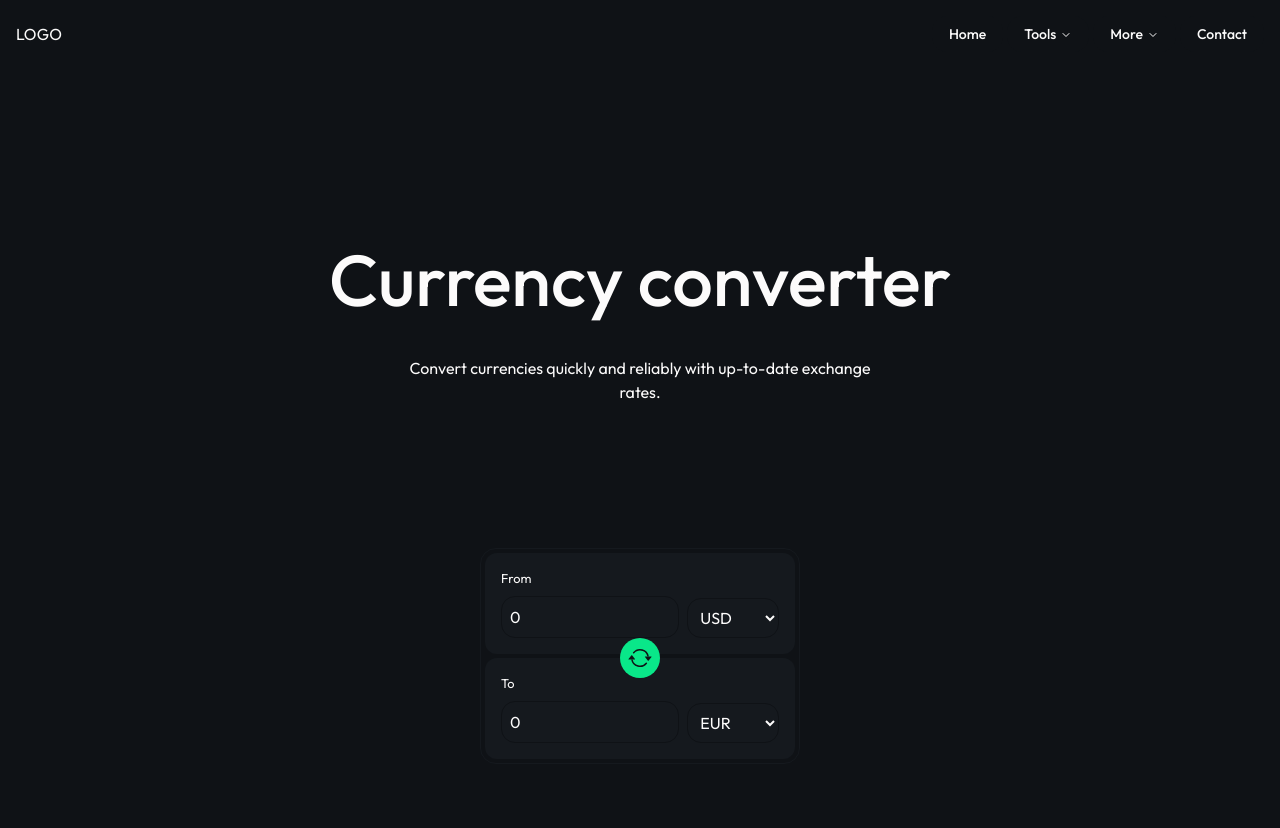
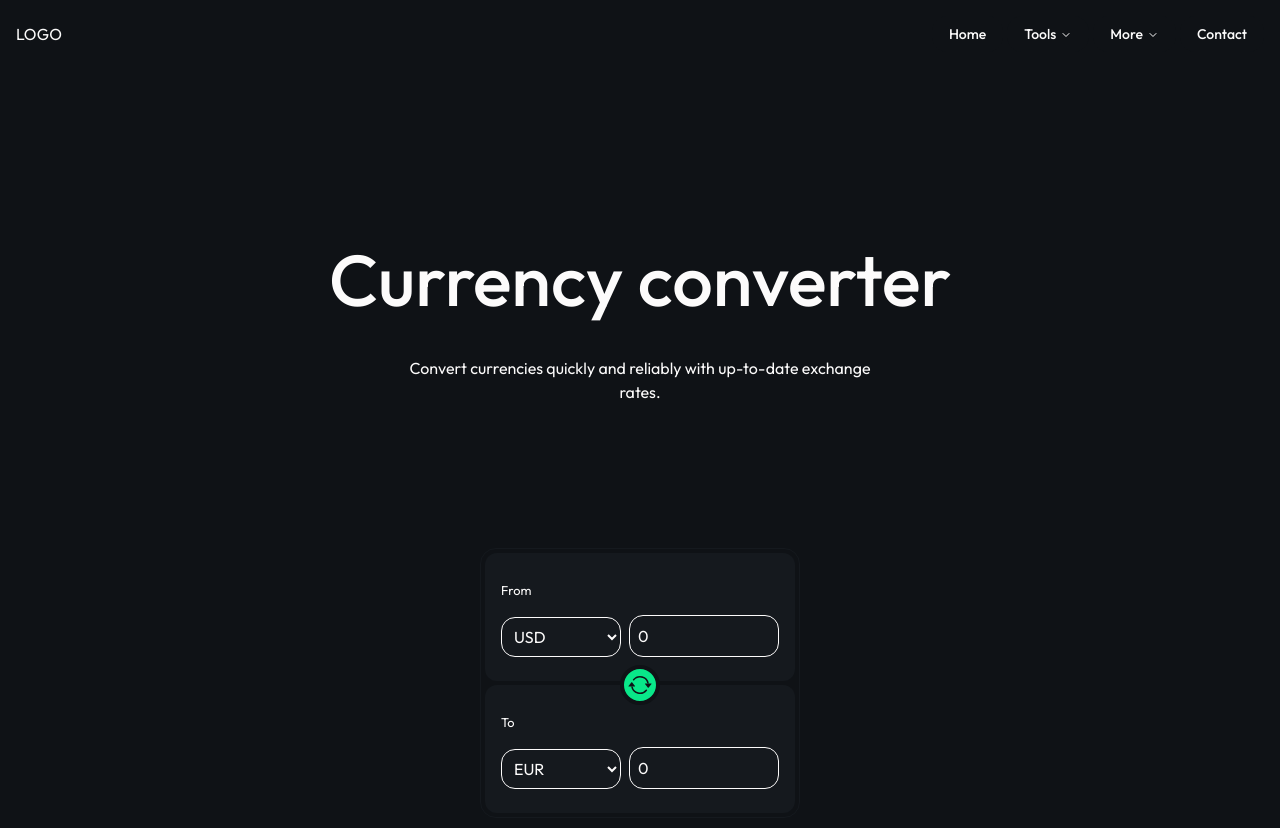
Before and after one commit to crististan/financial-tools, a Next.js app: page /currency-converter in a window 1280 px wide. Shown: the top 828 px of the page. Built offline with nearby package versions, Linux system fonts and the light colour scheme.

Commit message:
initial implementation of the project

```diff
--- a/src/app/currency-converter/page.tsx
+++ b/src/app/currency-converter/page.tsx
@@ -25,6 +25,8 @@ export default function CurrencyConverter() {
     const [from, setFrom] = useState(currencies[0].code);
     const [to, setTo] = useState(currencies[1].code);
     const [result, setResult] = useState(0);
+
+    console.log('render');
 
     function changeAmount(e: ChangeEvent<HTMLInputElement>) {
         setAmount(parseFloat(e.target.value));
@@ -71,7 +73,7 @@ export default function CurrencyConverter() {
                             <div className="my-1 bg-[var(--clr-neutral-800)] relative">
                                 <button
                                     type="button"
-                                    className="w-10 h-10 rounded-[50%] bg-[var(--clr-green-500)] grid place-items-center absolute top-3/6 left-2/4 -translate-1/2 rotate-0 hover:rotate-180 hover:cursor-pointer transition-all duration-500"
+                                    className="w-10 h-10 rounded-[50%] bg-[var(--clr-green-500)] grid place-items-center absolute top-3/6 left-2/4 -translate-1/2 rotate-0 hover:rotate-180 hover:cursor-pointer transition-all duration-500 border-4 border-[var(--clr-neutral-1000)]"
                                     onClick={switchCurrencies}
                                 >
                                     <svg xmlns="http://www.w3.org/2000/svg" width="24" height="24" fill="var(--clr-neutral-1000)" className="bi bi-arrow-repeat" viewBox="0 0 16 16">
--- a/src/components/tools/currency-converter/currency-input.tsx
+++ b/src/components/tools/currency-converter/currency-input.tsx
@@ -17,12 +17,27 @@ type CurrencyInputProps = {
 
 export default function CurrencyInput({ label, value, currencies, selectedCurrency, isReadOnly = false, onChangeInput, onChangeSelect }: CurrencyInputProps) {
     return (
-        <div className="flex flex-row gap-2 justify-between items-end bg-[var(--clr-neutral-900)] p-4 rounded-sm">
+        <div className="flex flex-row gap-2 justify-between items-end bg-[var(--clr-neutral-900)] py-6 px-4 rounded-sm">
             <div className="flex flex-col gap-2">
-                <small>{label}</small>
+                <label htmlFor={label?.toLowerCase()}><small>{label}</small></label>
+                <select
+                    className="w-[120px] mt-2 p-2 bg-[var(--clr-neutral-800)] text-[var(--clr-neutral-0)] border-1 border-[var(--clr-neutral-0)] rounded-md"
+                    id={label?.toLowerCase()}
+                    onChange={onChangeSelect}
+                >
+                    {currencies.map((currency) => (
+                        <option className="text-[var(--clr-neutral-1000)]" value={currency.code} selected={selectedCurrency === currency.code}>
+                            <div className="flex flex-col">
+                            {currency.name.split('-')[0].trim()}
+                            </div>
+                        </option>
+                    ))}
+                </select>
+            </div>
+            <div className="flex flex-col gap-2">
                 <input
                     type="number"
-                    className="w-full p-2 bg-[var(--clr-neutral-800)] text-[var(--clr-neutral-0)] border-1 border-[var(--clr-neutral-1000)] rounded-md"
+                    className="w-full p-2 bg-[var(--clr-neutral-800)] text-[var(--clr-neutral-0)] border-1 border-[var(--clr-neutral-0)] rounded-md"
                     placeholder="Amount"
                     value={value}
                     readOnly={isReadOnly}
@@ -30,18 +45,6 @@ export default function CurrencyInput({ label, value, currencies, selectedCurren
                     onChange={onChangeInput}
                 />
             </div>
-            <select
-                className="w-[120px] mt-2 p-2 bg-[var(--clr-neutral-800)] text-[var(--clr-neutral-0)] border-1 border-[var(--clr-neutral-1000)] rounded-md"
-                onChange={onChangeSelect}
-            >
-                {currencies.map((currency) => (
-                    <option className="text-[var(--clr-neutral-1000)]" value={currency.code} selected={selectedCurrency === currency.code}>
-                        <div className="flex flex-col">
-                           {currency.name.split('-')[0].trim()}
-                        </div>
-                    </option>
-                ))}
-            </select>
         </div>
     );
 }
```
